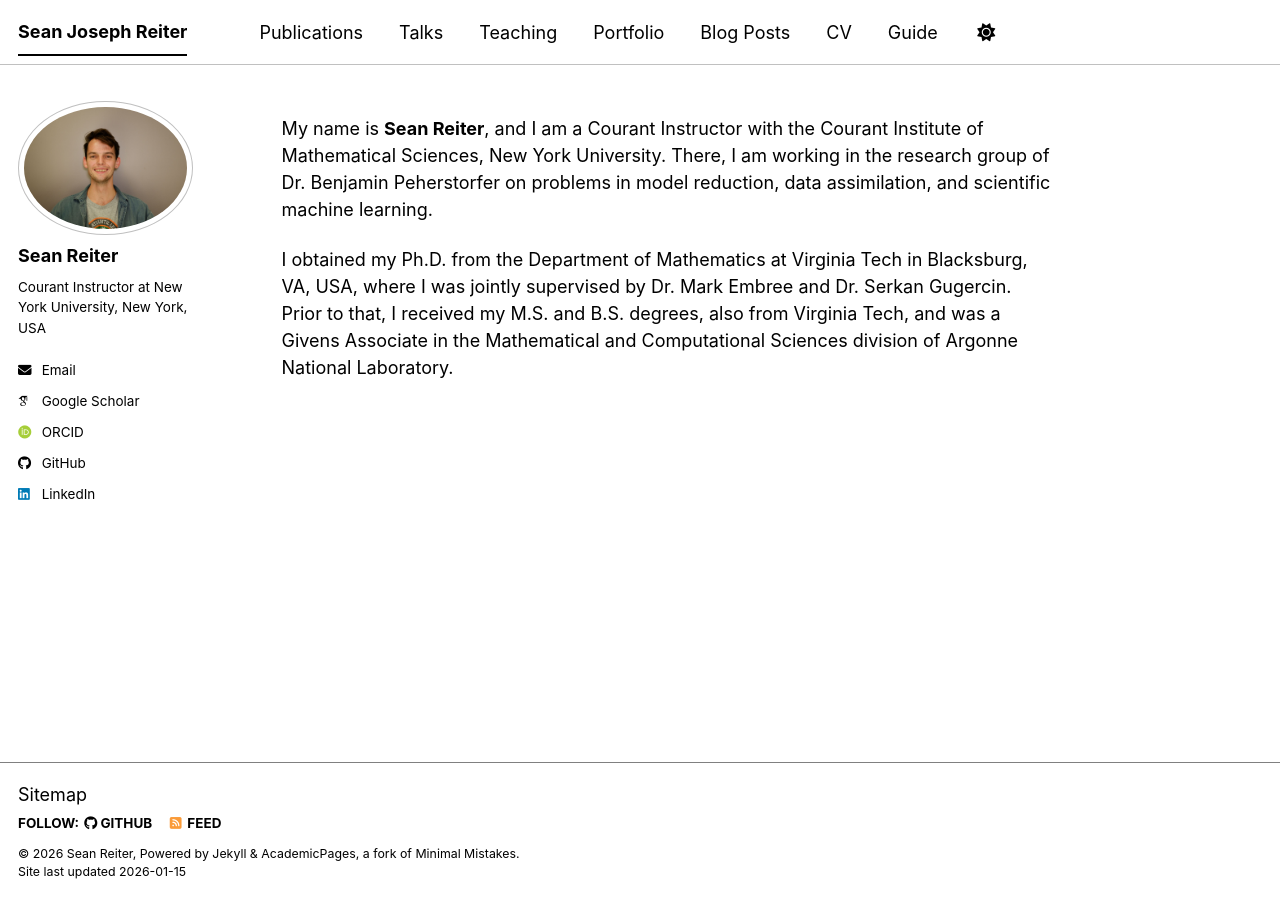
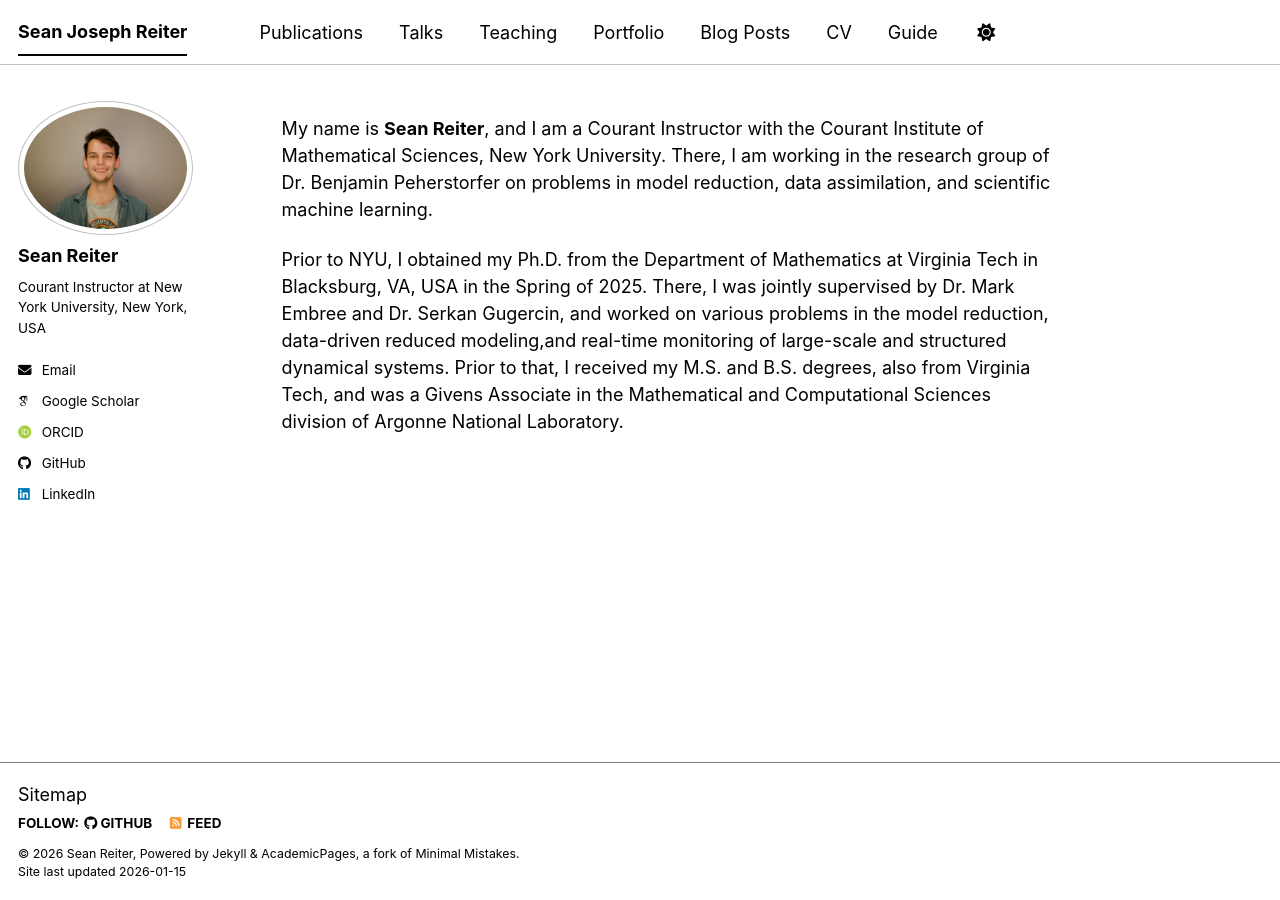
Before and after one commit to seanr7/seanr7.github.io, a Jekyll site: the page built from _pages/about.md, in a window 1280 px wide. Built offline with Jekyll 4.4.1, drawn with Linux system fonts in a browser that asks for light colours; some web fonts are replaced; a script bundle is joined from its source files by our own code; library files that are not in the unit come from our copies.

Commit message:
Revise about page with updated Ph.D. details
Updated the educational background and research focus.

```diff
--- a/_pages/about.md
+++ b/_pages/about.md
@@ -9,4 +9,4 @@ redirect_from:
 
 My name is **Sean Reiter**, and I am a Courant Instructor with the Courant Institute of Mathematical Sciences, New York University. There, I am working in the research group of Dr. Benjamin Peherstorfer on problems in model reduction, data assimilation, and scientific machine learning.
 
-I obtained my Ph.D. from the Department of Mathematics at Virginia Tech in Blacksburg, VA, USA, where I was jointly supervised by Dr. Mark Embree and Dr. Serkan Gugercin. Prior to that, I received my M.S. and B.S. degrees, also from Virginia Tech, and was a Givens Associate in the Mathematical and Computational Sciences division of Argonne National Laboratory.
+Prior to NYU, I obtained my Ph.D. from the Department of Mathematics at Virginia Tech in Blacksburg, VA, USA in the Spring of 2025. There, I was jointly supervised by Dr. Mark Embree and Dr. Serkan Gugercin, and worked on various problems in the model reduction, data-driven reduced modeling,and real-time monitoring of large-scale and structured dynamical systems. Prior to that, I received my M.S. and B.S. degrees, also from Virginia Tech, and was a Givens Associate in the Mathematical and Computational Sciences division of Argonne National Laboratory.
```
